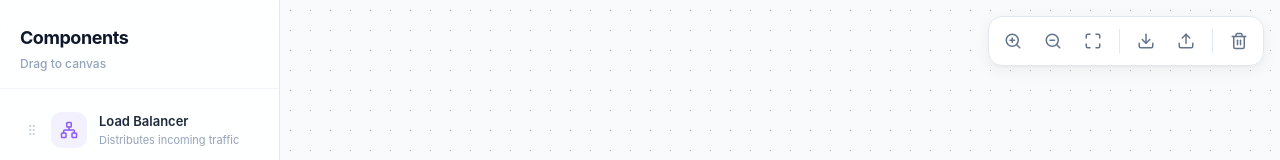
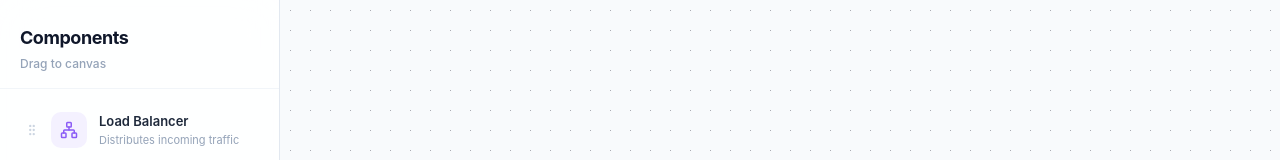
Before and after one commit to heyymasud/infra-management, a React (Vite) app: page / in a window 1280 px wide. Shown: the top 160 px of the page. Built offline with nearby package versions, Linux system fonts and the light colour scheme.

Commit message:
refactor: comment toolbar for testing

```diff
--- a/src/components/Canvas.tsx
+++ b/src/components/Canvas.tsx
@@ -104,7 +104,7 @@ export default function Canvas() {
         />
       </ReactFlow>
 
-      <Toolbar />
+      {/* <Toolbar /> */}
     </div>
   );
 }
```
